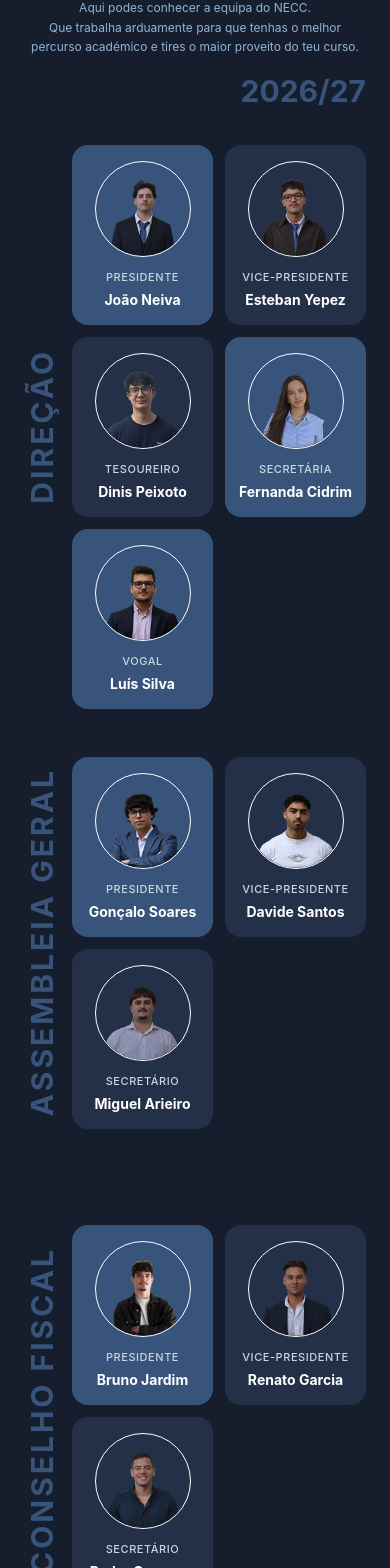
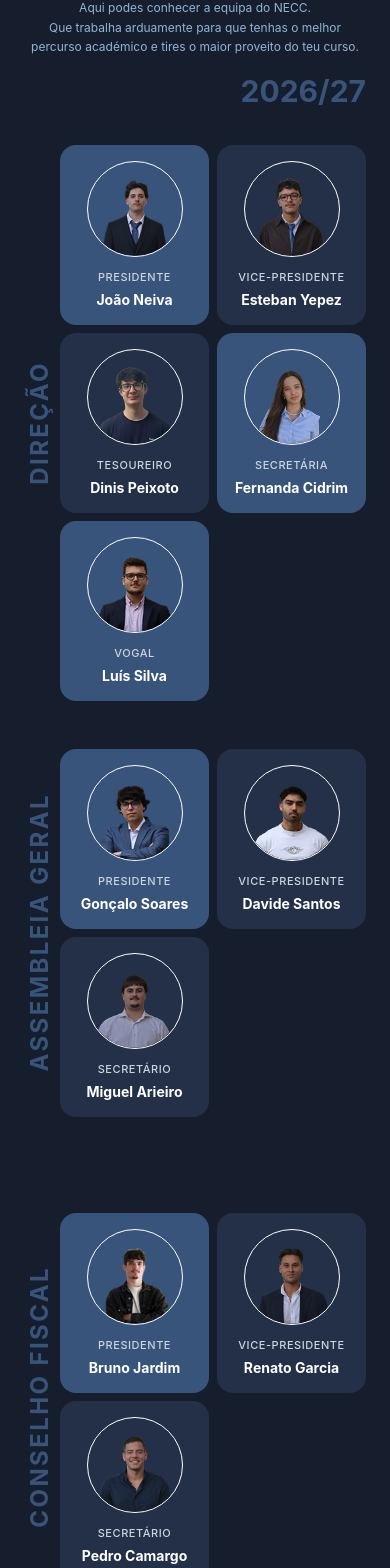
Before and after one commit to NECC/Website2.0, a Next.js app: page /team in a window 390 px wide. Shown: the part 174-1742 px from the top of the page. Built offline with nearby package versions, Linux system fonts and the light colour scheme.

Commit message:
não mexo mais

```diff
--- a/app/merch/page.tsx
+++ b/app/merch/page.tsx
@@ -72,7 +72,7 @@ export default function MerchPage() {
 
         <section
           id="colecao"
-          className="mx-auto w-full max-w-400 scroll-mt-20 px-4 py-12 sm:px-10 sm:py-16 lg:px-16"
+          className="mx-auto w-full max-w-400 scroll-mt-20 px-4 pt-12 pb-16 sm:px-10 sm:pt-16 lg:px-16 lg:pb-20"
         >
           <div className="grid grid-cols-1 gap-4 sm:gap-6 lg:grid-cols-2">
             {products.map((p, i) => {
@@ -172,7 +172,7 @@ export default function MerchPage() {
             </div>
           </div>
 
-          <Reveal delay={0.1} className="py-20 lg:py-24">
+          <Reveal delay={0.1} className="pt-20 lg:pt-24">
             <div className="relative flex min-h-40 flex-col justify-center rounded-2xl border border-[#3B9EFF]/20 bg-linear-to-br from-[#15428C] to-[#19283F] p-5 pr-32 transition-colors duration-300 hover:border-[#3B9EFF]/50 sm:p-8 sm:pr-64 lg:min-h-60 lg:pr-112">
               <div className="flex flex-col gap-2 sm:gap-3">
                 <h2 className="text-xl font-bold text-white sm:text-2xl">
--- a/app/partners/page.tsx
+++ b/app/partners/page.tsx
@@ -31,7 +31,7 @@ const PartnerCard = ({
             alt={`Logo de ${partner.name}`}
             width={176}
             height={176}
-            className="pointer-events-none h-full w-fullobject-contain"
+            className="pointer-events-none h-full w-full object-contain select-none"
           />
         </div>
 
@@ -64,7 +64,7 @@ export default function PartnersPage() {
   return (
     <MotionProvider>
       <main className="bg-[#161E2E]">
-        <div className="mx-auto w-full max-w-400 px-6 py-16 sm:px-10 lg:px-16">
+        <div className="mx-auto w-full max-w-400 px-6 pt-16 pb-16 lg:pb-20 sm:px-10 lg:px-16">
           {/* Cabeçalho */}
           <header className="mb-9 sm:mb-20">
             {/* Título Mobile */}
@@ -112,7 +112,7 @@ export default function PartnersPage() {
             ))}
           </div>
           {/* Sócios */}
-          <Reveal delay={0.1} className="py-16 lg:py-20">
+          <Reveal delay={0.1} className="pt-16 lg:pt-20">
             <div className="flex flex-col gap-5 rounded-2xl border border-[#3B9EFF]/20 bg-linear-to-br from-[#15428C] to-[#19283F] p-5 transition-colors duration-300 hover:border-[#3B9EFF]/50 sm:p-8 lg:flex-row lg:items-center lg:justify-between">
               <div className="flex flex-col gap-4">
                 <div className="flex flex-col gap-2 sm:gap-3">
--- a/app/team/page.tsx
+++ b/app/team/page.tsx
@@ -49,10 +49,10 @@ const MemberCard = ({
 
 const SectionWrapper = ({ title, children }: SectionWrapperProps) => {
   return (
-    <div className="mb-12 flex flex-row gap-4 sm:mb-16 sm:gap-6 lg:gap-8">
+    <div className="mb-12 flex flex-row gap-1 sm:mb-16 sm:gap-6 lg:gap-8">
       {/* Título lateral */}
       <div className="flex w-8 shrink-0 items-center justify-start sm:w-12 lg:w-16">
-        <h2 className="rotate-180 font-bold uppercase tracking-widest text-[#38547A] [writing-mode:vertical-rl] md:text-4xl text-3xl ">
+        <h2 className="rotate-180 font-bold uppercase tracking-widest text-[#38547A] [writing-mode:vertical-rl] md:text-4xl text-2xl ">
           {title}
         </h2>
       </div>
@@ -69,7 +69,7 @@ export default function TeamPage() {
   return (
     <MotionProvider>
       <main className="bg-[#161E2E]">
-        <div className="mx-auto w-full max-w-400 px-6 py-16 sm:px-10 lg:px-16">
+        <div className="mx-auto w-full max-w-400 px-6 pt-16 pb-16 lg:pb-20 sm:px-10 lg:px-16">
           {/* Cabeçalho */}
           <header className="mb-9 sm:mb-20">
             {/* Título Mobile */}
@@ -125,7 +125,7 @@ export default function TeamPage() {
 
           {/* Direção */}
           <SectionWrapper title="Direção">
-            <div className="grid grid-cols-2 justify-start gap-3 sm:w-fit sm:gap-4 md:grid-cols-3 lg:gap-6">
+            <div className="grid grid-cols-2 justify-start gap-2 sm:w-fit sm:gap-4 md:grid-cols-3 lg:gap-6">
               {teamData.direcao.map((member, index) => (
                 <MemberCard
                   key={`${member.role}-${member.name}`}
@@ -140,7 +140,7 @@ export default function TeamPage() {
           <div className="mb-20 grid grid-cols-1 gap-y-12 md:mb-24 lg:gap-16 xl:grid-cols-2 xl:gap-8">
             {/* Assembleia Geral */}
             <SectionWrapper title="Assembleia Geral">
-              <div className="grid grid-cols-2 items-center justify-start gap-3 sm:flex sm:flex-wrap sm:gap-4 lg:gap-6">
+              <div className="grid grid-cols-2 items-center justify-start gap-2 sm:flex sm:flex-wrap sm:gap-4 lg:gap-6">
                 {teamData.assembleia.map((member, index) => (
                   <MemberCard
                     key={`${member.role}-${member.name}`}
@@ -153,7 +153,7 @@ export default function TeamPage() {
 
             {/* Conselho Fiscal */}
             <SectionWrapper title="Conselho Fiscal">
-              <div className="grid grid-cols-2 justify-start gap-3 sm:flex sm:flex-wrap sm:gap-4 lg:gap-6">
+              <div className="grid grid-cols-2 justify-start gap-2 sm:flex sm:flex-wrap sm:gap-4 lg:gap-6">
                 {teamData.conselho.map((member, index) => (
                   <MemberCard
                     key={`${member.role}-${member.name}`}
@@ -166,7 +166,7 @@ export default function TeamPage() {
           </div>
 
           {/* Departamentos */}
-          <div className="mt-12 sm:mt-20">
+          <div className="mt-12 -mb-12 sm:mt-20 sm:-mb-16">
             {/* Título Mobile */}
             <Reveal y={30}>
               <div className="mb-12 flex justify-center xl:hidden">
@@ -208,7 +208,7 @@ export default function TeamPage() {
 
               {/* Pedagógico */}
               <SectionWrapper title="Pedagógico">
-                <div className="grid grid-cols-2 justify-start gap-3 sm:flex sm:flex-wrap sm:gap-4 lg:gap-6">
+                <div className="grid grid-cols-2 justify-start gap-2 sm:flex sm:flex-wrap sm:gap-4 lg:gap-6">
                   {teamData.departamentos.pedagogico.map((member, index) => (
                     <MemberCard
                       key={`${member.role}-${member.name}`}
@@ -221,7 +221,7 @@ export default function TeamPage() {
 
               {/* Recreativo */}
               <SectionWrapper title="Recreativo">
-                <div className="grid grid-cols-2 justify-start gap-3 sm:flex sm:flex-wrap sm:gap-4 lg:gap-6">
+                <div className="grid grid-cols-2 justify-start gap-2 sm:flex sm:flex-wrap sm:gap-4 lg:gap-6">
                   {teamData.departamentos.recreativo.map((member, index) => (
                     <MemberCard
                       key={`${member.role}-${member.name}`}
@@ -234,7 +234,7 @@ export default function TeamPage() {
 
               {/* Comunicação */}
               <SectionWrapper title="Comunicação">
-                <div className="grid grid-cols-2 justify-start gap-3 sm:flex sm:flex-wrap sm:gap-4 lg:gap-6">
+                <div className="grid grid-cols-2 justify-start gap-2 sm:flex sm:flex-wrap sm:gap-4 lg:gap-6">
                   {teamData.departamentos.comunicacao.map((member, index) => (
                     <MemberCard
                       key={`${member.role}-${member.name}`}
```
